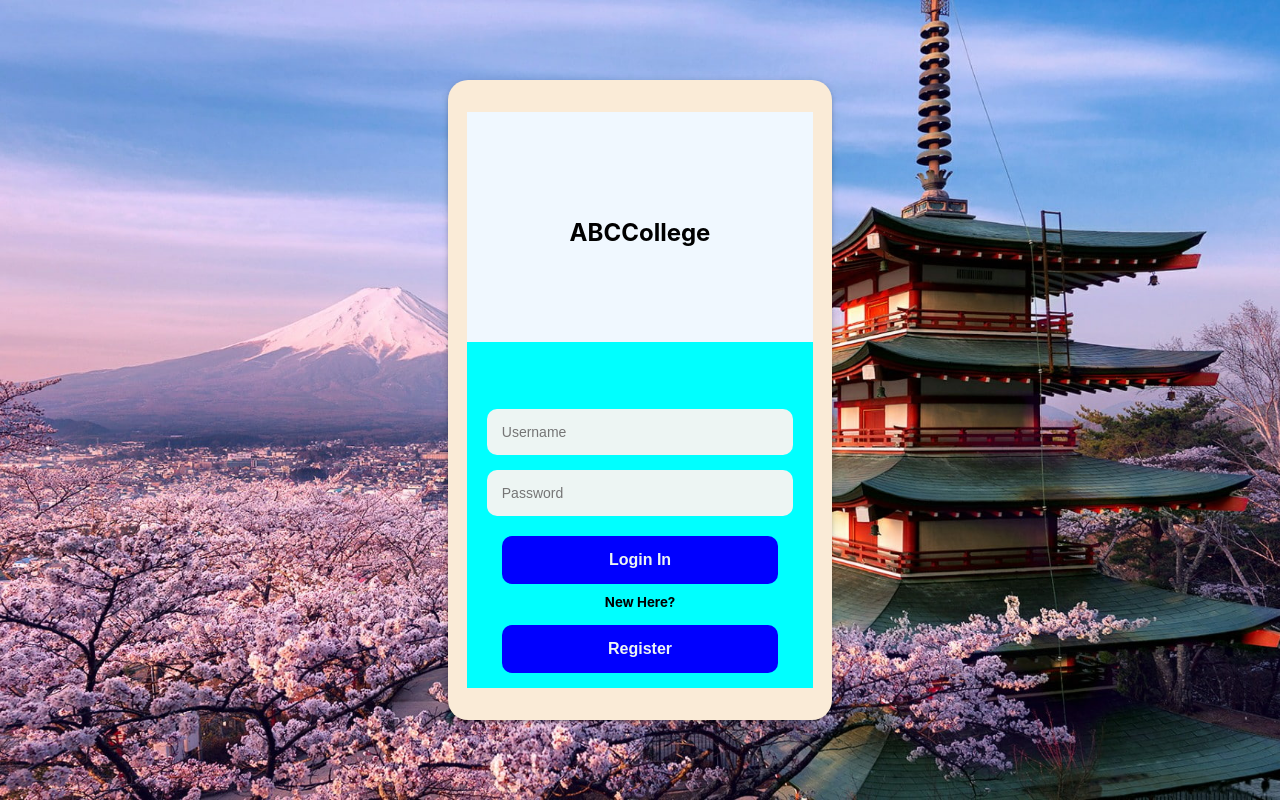
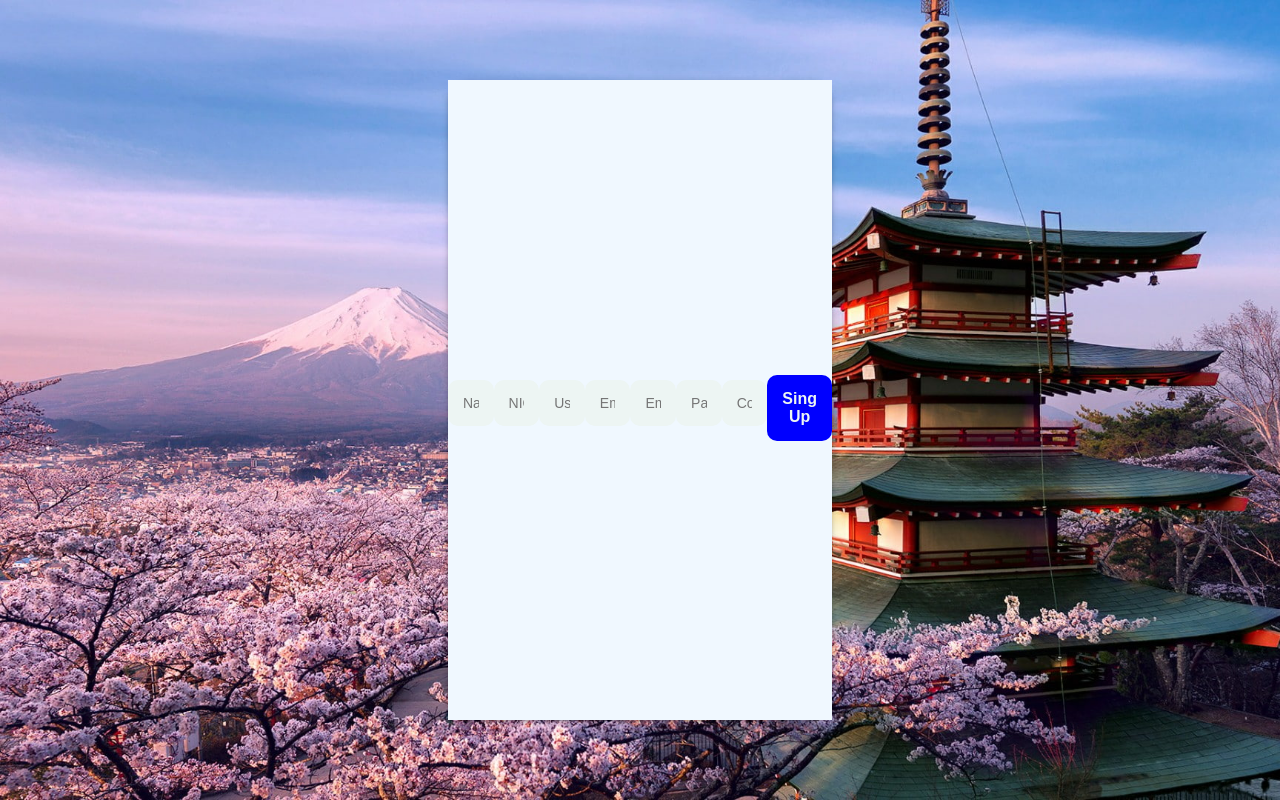
Before and after one commit to NemalPerera-NP/ABC-College-web-Frontend, a React (Create React App) app: page / in a window 1280 px wide. Built offline with nearby package versions, Linux system fonts and the light colour scheme.

Commit message:
signup form created for staff registration

```diff
--- a/src/App.js
+++ b/src/App.js
@@ -7,8 +7,8 @@ function App() {
   return (
     <Router>
       <Routes>
-        <Route path="/" element={<LoginPage />} />
-        <Route path="/signup" element={<SignupPage />} />
+        <Route path="/login" element={<LoginPage />} />
+        <Route path="/" element={<SignupPage />} />
         <Route path="/home" element={<HomePage />} />
       </Routes>
     </Router>
--- a/src/components/screens/signupPage.js
+++ b/src/components/screens/signupPage.js
@@ -1,7 +1,102 @@
-import React from "react";
+import React, { useState } from "react";
+import { useNavigate } from "react-router-dom";
+import stylessignup from "../styles/signup.module.css";
+import styles from "../styles/login.module.css"
 
 function SignupPage() {
-  return <div></div>;
+  const navigate = useNavigate();
+
+  //local states
+  const [username, setUsername] = useState("");
+  const [password, setPassword] = useState("");
+  const [confirmpassword, setConfirmpassword] = useState("");
+  const [email, setEmail] = useState("");
+  const [name, setName] = useState("");
+  const [nic, setNic] = useState("");
+  const [employeeID, setEployeeID] = useState("");
+  const [signupError, setSignuprror] = useState("");
+
+  const emailVal = /^[A-Z0-9._%+-]+@[A-Z0-9.-]+\.[A-Z]{2,}$/i;
+
+  //navigate("/"); function to navigate to login page
+
+  const submitSignup = async () => {};
+
+  return (
+    <div className={styles.login_container}>
+      <div className={styles.login_form_container}>
+        <form className={stylessignup.sign_form_container} onSubmit={submitSignup}>
+          <input
+            type="text"
+            id="Name"
+            placeholder="Name with Initials"
+            value={name}
+            onChange={(e) => setName(e.target.value)}
+            required
+            className={styles.input}
+          />
+          <input
+            type="text"
+            id="NIC"
+            placeholder="NIC"
+            value={nic}
+            onChange={(e) => setNic(e.target.value)}
+            required
+            className={styles.input}
+          />
+          <input
+            type="text"
+            id="username"
+            placeholder="UserName"
+            value={username}
+            onChange={(e) => setUsername(e.target.value)}
+            required
+            className={styles.input}
+          />
+          <input
+            type="email"
+            id="email"
+            placeholder="Email"
+            value={email}
+            onChange={(e) => setEmail(e.target.value)}
+            required
+            className={styles.input}
+          />
+          <input
+            type="text"
+            id="employeeID"
+            placeholder="Employee ID"
+            value={employeeID}
+            onChange={(e) => setEployeeID(e.target.value)}
+            required
+            className={styles.input}
+          />
+          <input
+            type="password"
+            id="password"
+            placeholder="Password"
+            value={password}
+            onChange={(e) => setPassword(e.target.value)}
+            required
+            className={styles.input}
+          />
+          <input
+            type="password"
+            id="confirmpassword"
+            placeholder="Confirm Password"
+            value={confirmpassword}
+            onChange={(e) => setConfirmpassword(e.target.value)}
+            required
+            className={styles.input}
+          />
+
+          {signupError && <div className={styles.error_msg}>{signupError}</div>}
+          <button type="submit" className={styles.green_btn}>
+            Sing Up
+          </button>
+        </form>
+      </div>
+    </div>
+  );
 }
-
 export default SignupPage;
--- a/src/components/styles/signup.module.css
+++ b/src/components/styles/signup.module.css
@@ -0,0 +1,8 @@
+.sign_form_container{
+    width: 100%;
+    height: 100%;
+    display: flex;
+    background-color: aliceblue;
+    align-items: center;
+    justify-content: center;
+}
```
